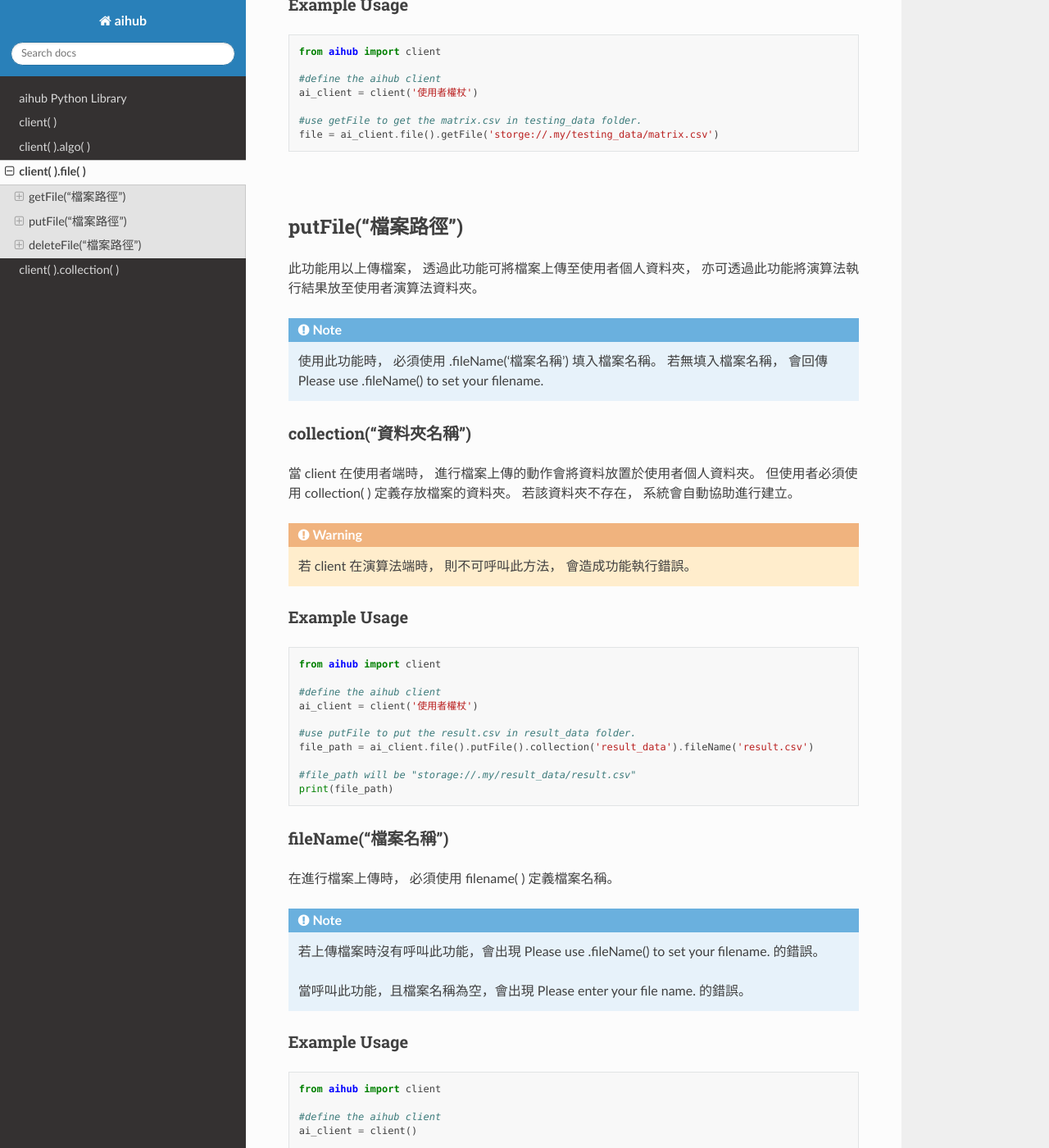
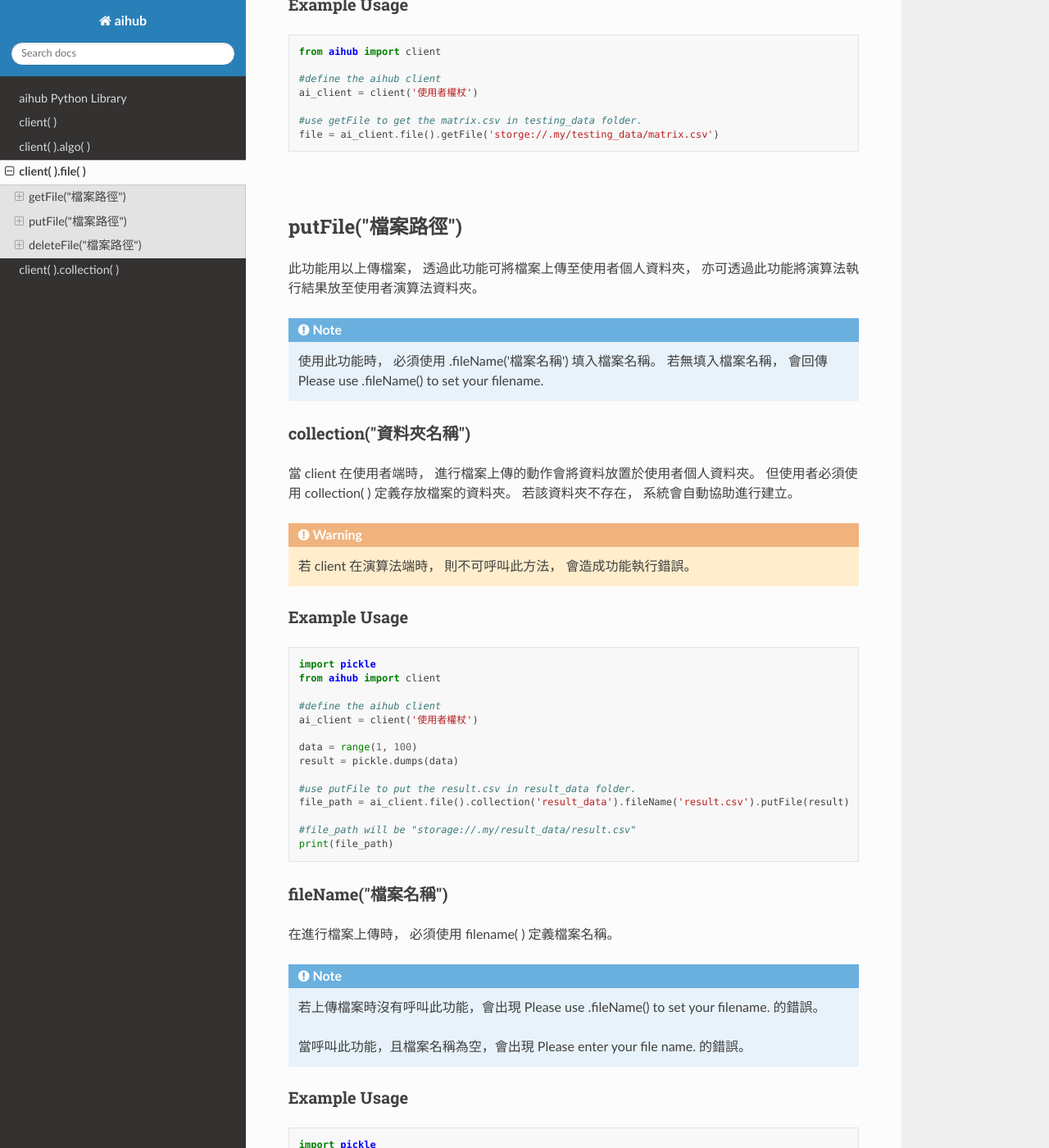
Before and after one commit to aihub-tw/aihub-py, a Sphinx documentation site: the page built from source/file.rst, in a window 1280 px wide and 1400 px high, scrolled down 544 px. Shown: the whole window at 82% size. Built offline with Sphinx 7.4.7 and the Read the Docs theme 2.0.0, drawn with Linux system fonts in a browser that asks for light colours; some of the changed text lies outside the part shown.

Commit message:
修正說明錯誤

```diff
--- a/source/algo.rst
+++ b/source/algo.rst
@@ -14,7 +14,7 @@ algo 中必須輸入演算法網址。
 
 |
 
-post("執行內容")
+post(\"執行內容\")
 ----------------------
 
 透過 post 功能，進行演算法呼叫，並回傳運算結果。
--- a/source/file.rst
+++ b/source/file.rst
@@ -15,8 +15,8 @@ client( ).file( )
 
 |
 
-getFile("檔案路徑")
-----------------------
+getFile(\"檔案路徑\")
+-----------------------
 
 此功能用以抓取檔案，
 抓取的來源不限於使用者個人檔案、演算法產生之檔案、演算法範例檔案。
@@ -38,8 +38,8 @@ Example Usage
 
 |
 
-putFile("檔案路徑")
---------------------
+putFile(\"檔案路徑\")
+-----------------------
 
 此功能用以上傳檔案，
 透過此功能可將檔案上傳至使用者個人資料夾，
@@ -48,12 +48,12 @@ putFile("檔案路徑")
 .. note::
 
     使用此功能時，
-    必須使用 .fileName('檔案名稱') 填入檔案名稱。
+    必須使用 .fileName(\'檔案名稱\') 填入檔案名稱。
     若無填入檔案名稱，
     會回傳 Please use .fileName() to set your filename.
 
 
-collection("資料夾名稱")
+collection(\"資料夾名稱\")
 ~~~~~~~~~~~~~~~~~~~~~~~~~~~
 
 當 client 在使用者端時，
@@ -73,20 +73,24 @@ Example Usage
 
 ::
 
+    import pickle
     from aihub import client
 
     #define the aihub client
     ai_client = client('使用者權杖')
 
+    data = range(1, 100)
+    result = pickle.dumps(data)
+
     #use putFile to put the result.csv in result_data folder.
-    file_path = ai_client.file().putFile().collection('result_data').fileName('result.csv')
+    file_path = ai_client.file().collection('result_data').fileName('result.csv').putFile(result)
 
     #file_path will be "storage://.my/result_data/result.csv"
     print(file_path)
 
 
-fileName("檔案名稱")
-~~~~~~~~~~~~~~~~~~~~
+fileName(\"檔案名稱\")
+~~~~~~~~~~~~~~~~~~~~~~~~
 
 在進行檔案上傳時，
 必須使用 filename( ) 定義檔案名稱。
@@ -98,25 +102,30 @@ fileName("檔案名稱")
     當呼叫此功能，且檔案名稱為空，會出現 Please enter your file name. 的錯誤。
 
 Example Usage
-~~~~~~~~~~~~~~~
+~~~~~~~~~~~~~~~~
 
 ::
 
+    import pickle
     from aihub import client
 
     #define the aihub client
     ai_client = client()
 
+    data = range(1, 100)
+    result = pickle.dumps(data)
+
+
     #use putFile to put the result.csv in user algorithm folder.
-    file_path = ai_client.file().putFile().fileName('result.csv')
+    file_path = ai_client.file().fileName('result.csv').putFile(result)
 
     #file_path will be storage://.proj/20058228-8c20-11e9-8796-f45c89a9272d/result.csv
     print(file_path)
 
 |
 
-deleteFile("檔案路徑")
-----------------------
+deleteFile(\"檔案路徑\")
+---------------------------
 
 若要進行檔案刪除，
 可呼叫此功能進行檔案刪除的動作。
```
Also changed, not shown: setup.py (deleted, +0 -37 lines), 7 other files.
